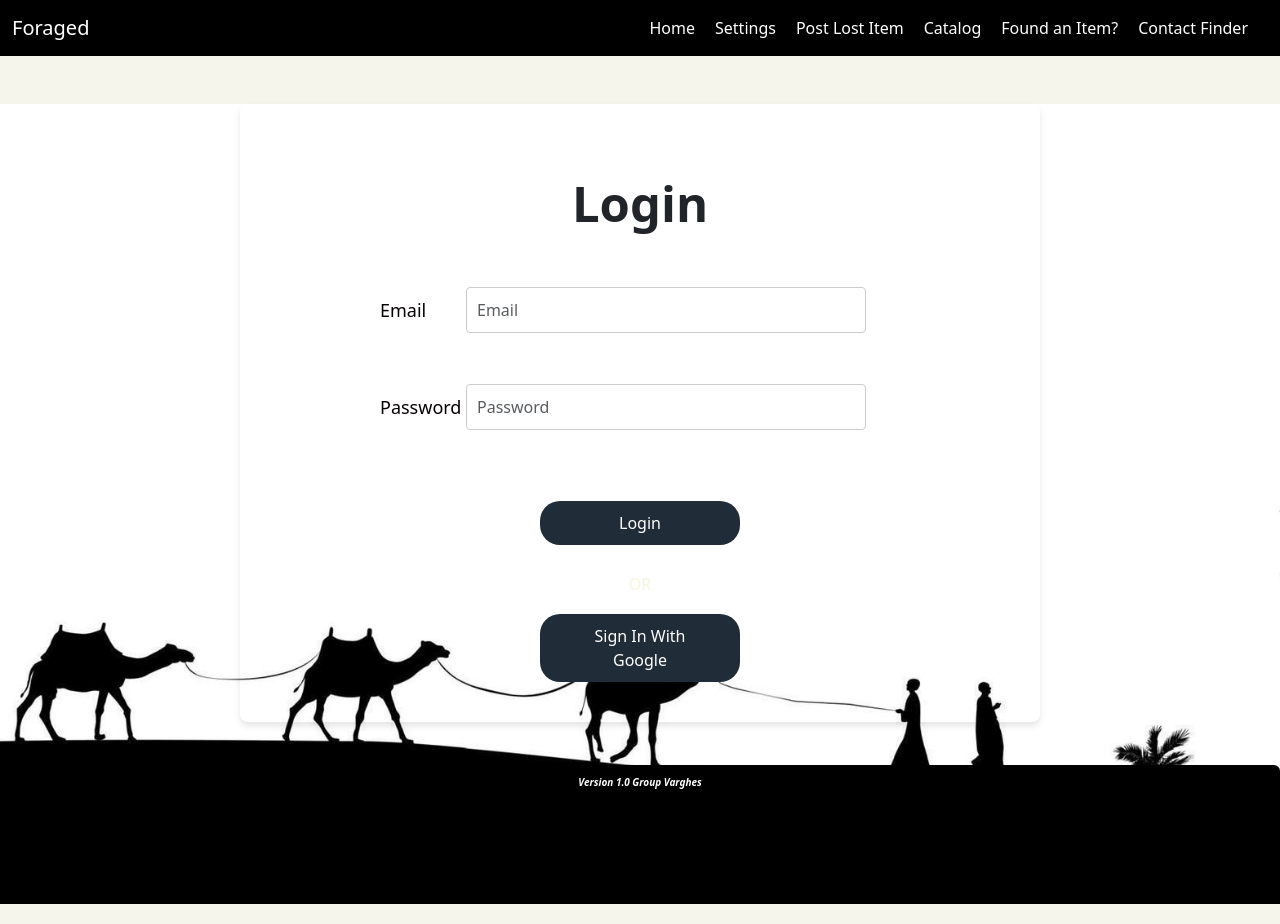
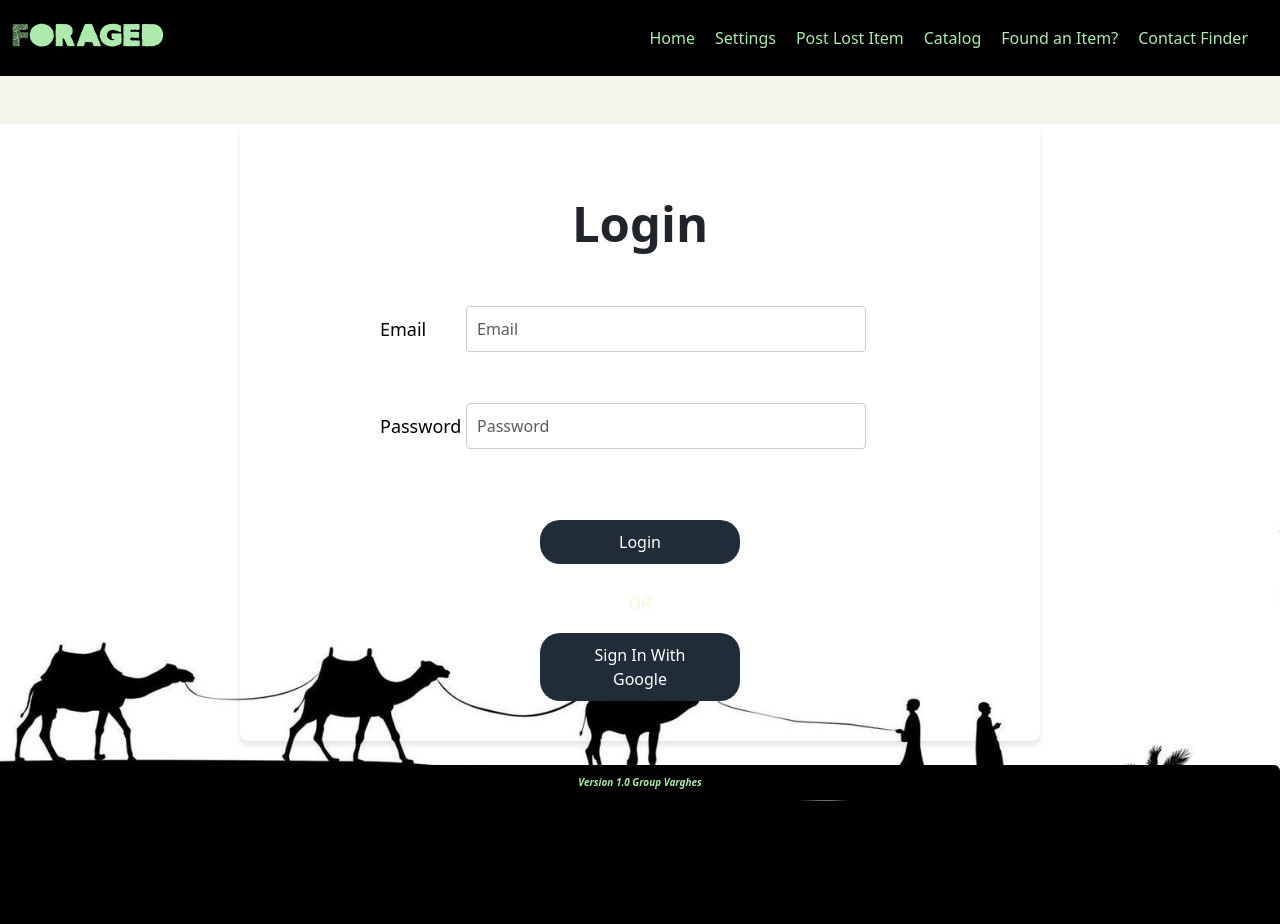
Before and after one commit to MarcusongytDev/lost-and-found-app-client, a React (Create React App) app: page /loginPage in a window 1280 px wide. Built offline with nearby package versions, Linux system fonts and the light colour scheme; no server answers.

Commit message:
Resolve Fonts

```diff
--- a/src/pages/lostItemCatalog.css
+++ b/src/pages/lostItemCatalog.css
@@ -6,6 +6,5 @@
     flex-direction: column;
     align-items: center;
     padding-bottom: 40px;
-    font-family: 'Libre';
 
 }
--- a/src/pages/template.css
+++ b/src/pages/template.css
@@ -7,14 +7,14 @@
 
 /* Default styles for the navbar, you can place common styles here */
 .navbar-custom {
-    color: rgb(255, 255, 255); /* default text color */
+    color: rgb(173, 234, 173); /* default text color */
     /*font-family: 'Amazonic';*/
   }
 
 .navbar-title-custom {
     font-family: 'Amazonic'; /* Replace 'YourDesiredFontFamily' with the actual font you want */
     font-size: 33px; /* Adjust the size as needed */
-    /* Add any other font styling properties you need */
+    color: rgb(173, 234, 173);
   }
 
 /* Light mode specific styles */
@@ -25,7 +25,7 @@ background-color: rgba(0, 0, 0); /* Dark green background */
 /* Dark mode specific styles */
 .dark-mode-theme .navbar-custom {
 background-color: rgba(0, 0, 0); /* Light green background */
-color: #000000; /* Dark green text color */
+color: rgb(173, 234, 173); /* Dark green text color */
 }
 
 .nav.me-auto{
--- a/src/pages/template.js
+++ b/src/pages/template.js
@@ -17,7 +17,8 @@ function Template(){
             <body className="template-background"></body>
             <Navbar expand="lg" className="navbar-dark navbar-custom">
                 <Container fluid>
-                <Navbar.Brand className="navbar-custom" href="/home">Foraged</Navbar.Brand>
+                <Navbar.Brand className="navbar-title-custom" href="/home">Foraged</Navbar.Brand>
+                <Navbar.Brand className="navbar-custom" href="/home"></Navbar.Brand>
                 <Navbar.Toggle aria-controls="responsive-navbar-nav" />
                 <Navbar.Collapse id="responsive-navbar-nav" className="navbar-collapse">
                     <Nav className="ms-auto">
```
